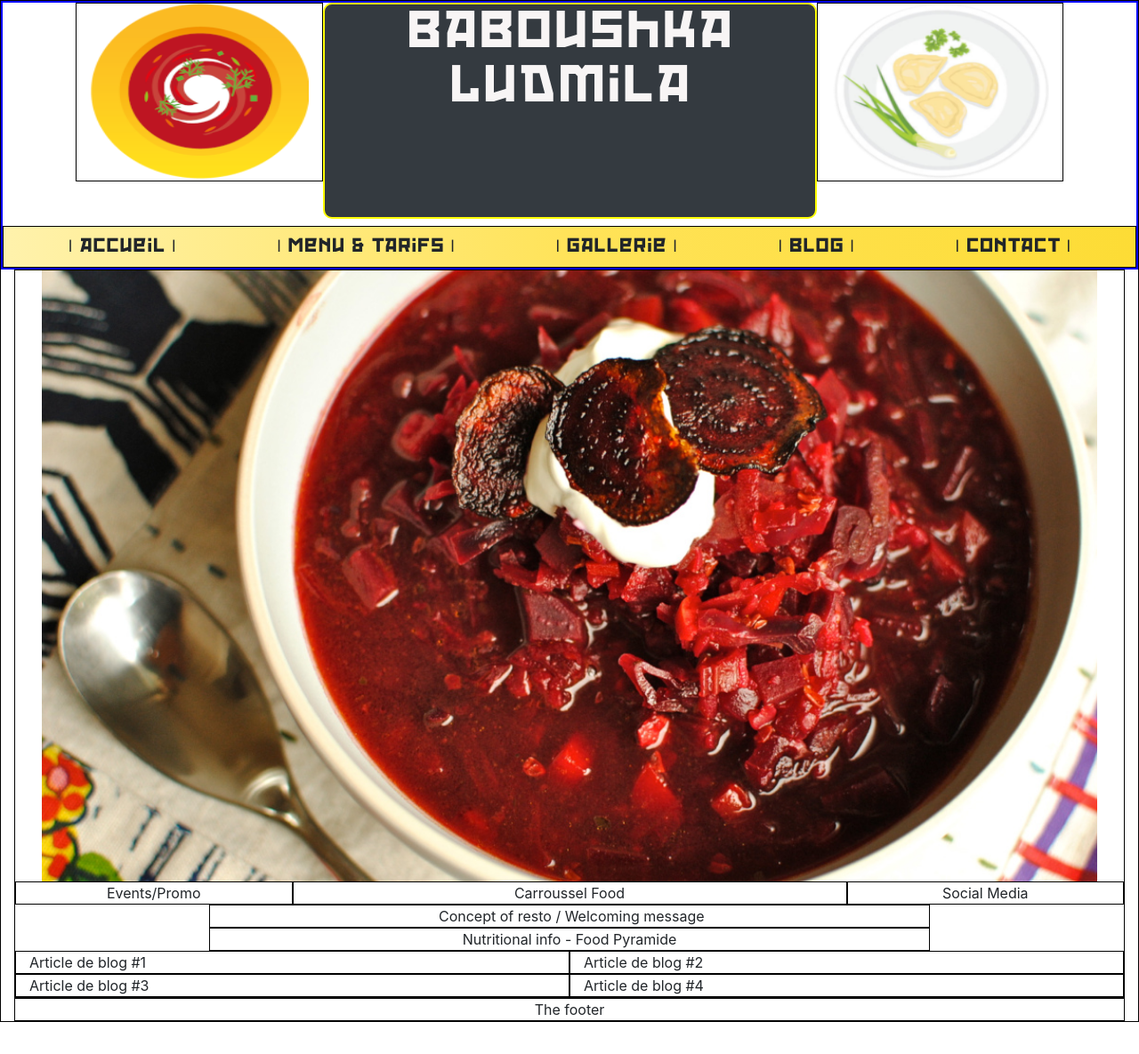
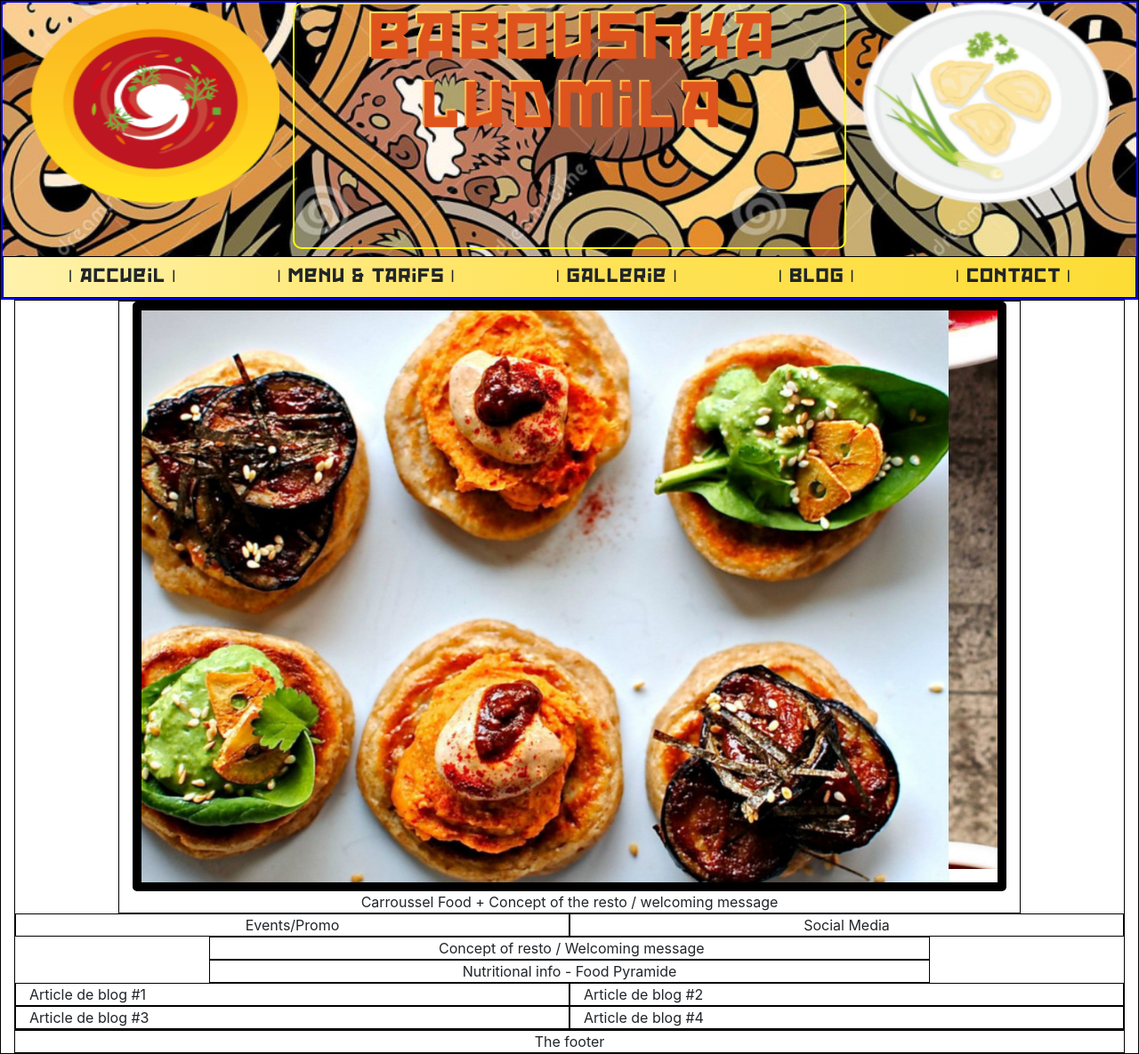
Before and after one commit to corneliushka/restaurant-css-framework, a plain HTML site: page index.html in a window 1280 px wide. Shown: the whole page at 89% size. Before the commit the page ends 1149 px from the top, so only its background shows below. Drawn offline with nearby package versions, Linux system fonts and the light colour scheme.

Commit message:
carousel wip

```diff
--- a/index.html
+++ b/index.html
@@ -11,11 +11,11 @@
             <title>Restaurant-CSS-Framework WIP v0.1</title>
         </head>
         <body class="container-fluid">
-            <header class="row">
-                <div class="container d-flex justify-content-center">
-                            <img src="img/logo_borsch.png" class="h-80 bord logos col-3 pull-left img-responsive">
-                            <h2 class="bg-dark SovietFont h-80 baba col-6 mx-auto text-justify text-center">Baboushka Ludmila</h2>
-                            <img src="img/pelmeni.png" class="h-80 bord logos col-3 pull-right img-responsive">
+            <header class="row bg-header">
+                <div class="container-fluid d-flex justify-content-center">
+                            <img src="img/logo_borsch.png" class="h-80 logos col-3 pull-left img-responsive">
+                            <h2 class="SovietFont h-80 baba col-6 mx-auto text-justify text-center">Baboushka Ludmila</h2>
+                            <img src="img/pelmeni.png" class="h-80 logos col-3 pull-right img-responsive">
                             <br>
 <!--                             <h4 class="mx-auto text-justify">Le manger comme chez mamie"</h4>
  -->                </div>
@@ -38,15 +38,30 @@
                 </nav>
                 </div>
             </header>
+
             <main class="container col-xl-12">
-                <img src="img/borscht.jpg" class="img-fluid container-fluid" alt="Logo Site">
+<!--                 <img src="img/borscht.jpg" class="img-fluid container-fluid" alt="Logo Site">
+ -->                <section class="col-10 mx-auto order-2 text-center" >
+                            <div id="carouselMainPage" class="carousel slide" data-ride="carousel">
+                                    <div class="carousel-inner">
+                                      <div class="carousel-item active">
+                                        <img class="d-block w-100" src="img/carousel/blinis.jpg" alt="Blini slide">
+                                      </div>
+                                      <div class="carousel-item">
+                                        <img class="d-block w-100" src="img/carousel/tofu_borsch.jpg" alt="Borsch slide">
+                                      </div>
+                                      <div class="carousel-item">
+                                        <img class="d-block w-100" src="img/carousel/mushroom-caviar.jpg" alt="Caviar slide">
+                                      </div>
+                                    </div>
+                            </div>
+                            Carroussel Food + Concept of the resto / welcoming message
+
+                </section>
                 <div class="row justify-content-between">
                 <!-- Aligner sr toute la largeur horizontale ? START -->
-                    <aside class="col-3 order-1 asideComm text-center h-25">Events/Promo</aside>
-                    <section class="col-6 mx-auto order-2 text-center" >
-                        Carroussel Food
-                    </section>
-                    <aside class="col-3 order-3 asideSocial text-center h-25">Social Media</aside>
+                    <aside class="col-6 order-1 asideComm text-center h-25">Events/Promo</aside>
+                    <aside class="col-6 order-2 asideSocial text-center h-25">Social Media</aside>
                 <!-- Aligner sur toute la largeur horizontale ? END -->
                 </div>
 
--- a/style.css
+++ b/style.css
@@ -41,21 +41,27 @@ img {
     font-size: 1.5vw;
 }
 
+.bg-header {
+    background-image: url("img/bg_cartoon_random_foods.jpg");
+    background-repeat: no-repeat;
+    background-size: cover;
+    background-attachment: sticky;
+}
+
 .baba {
     position: relative;
-
-    font-size: 4vw;
-    color: rgb(248, 245, 245);
+    font-size: 5vw;
+    background: -webkit-linear-gradient(rgb(255, 233, 106), rgb(255, 116, 52));
+    -webkit-background-clip: text;
+    -webkit-text-fill-color: transparent;
+    text-shadow: 2px 2px 1px #df531c;
     border: 2px solid yellow;
     border-radius: 10px;
-    background-image: url();
-    background-repeat: no-repeat;
-    background-size: cover;
 }
 
 
 h2 {
-    border: 1px solid black;
+
 }
 
 h4 {
@@ -94,3 +100,8 @@ footer {
 .bord {
     border: 1px solid black;
 }
+
+#carouselMainPage {
+    border-radius: 5px;
+    border: 10px solid black;
+}
```
Also changed, not shown: img/bg_cartoon_random_foods.jpg (added), img/borscht.jpg (deleted), img/carousel/blinis.jpg (added), img/carousel/mushroom-caviar.jpg (added), img/carousel/tofu_borsch.jpg (added), img/food_pyramid.jpeg (added), img/mushroom-caviar.jpg (deleted), img/tofu_borsch.jpg (deleted), 1 other file.
